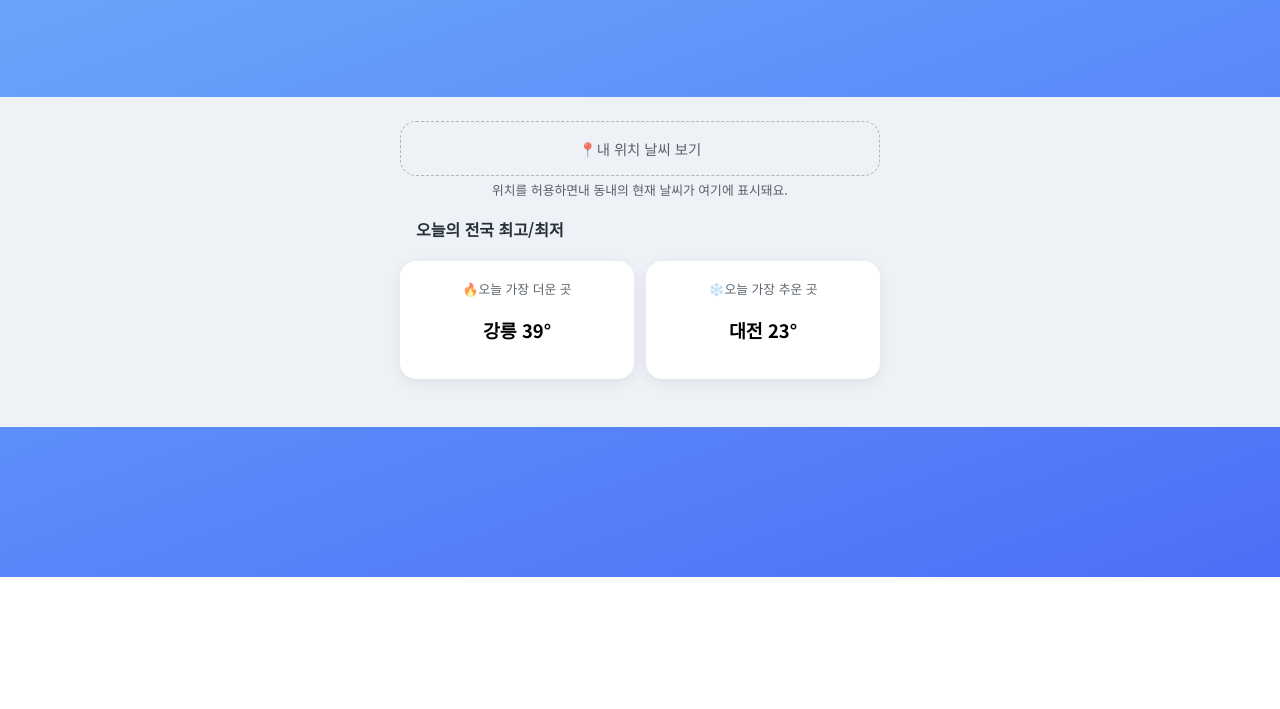
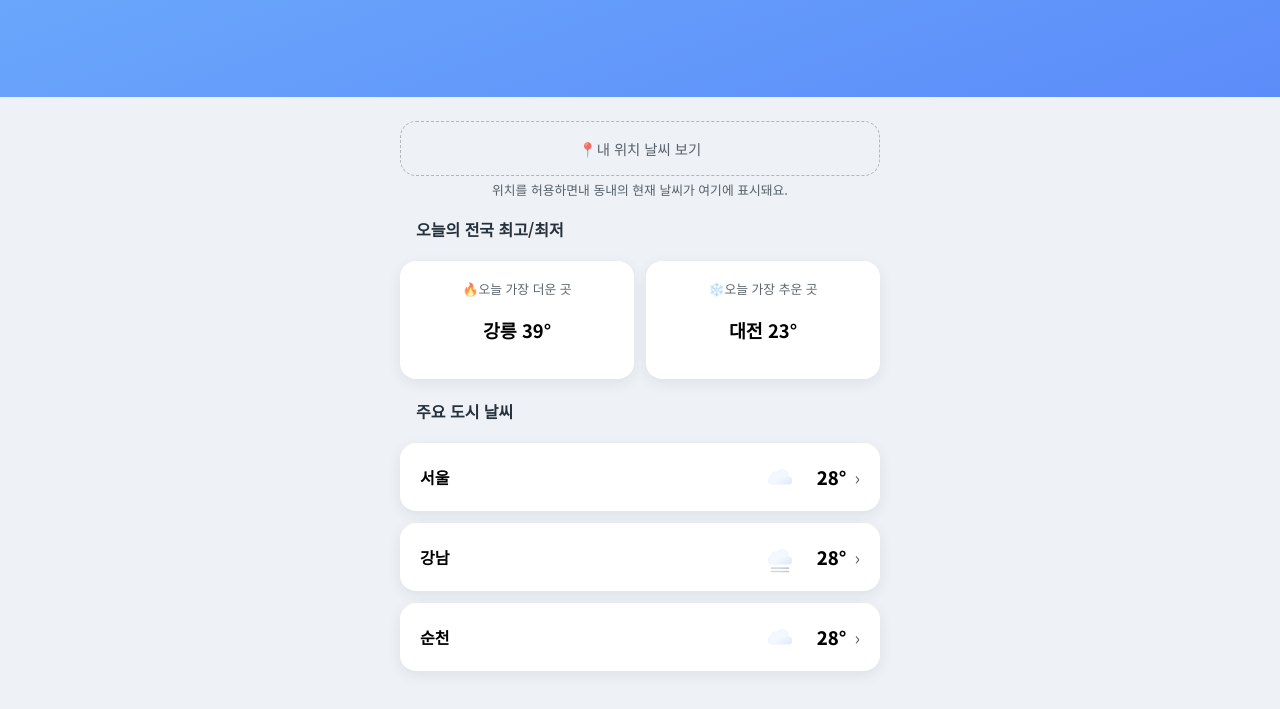
Before and after one commit to ladella-git/weather_project, a plain HTML site: page index.html in a window 1280 px wide. Shown: the part 223-932 px from the top of the page. Before the commit the page ends 800 px from the top, so only its background shows below. Drawn offline with nearby package versions, Linux system fonts and the light colour scheme.

Commit message:
주요도시 리스트 마크업 및 스타일 작성

```diff
--- a/css/style.css
+++ b/css/style.css
@@ -219,3 +219,64 @@ body {
     font-size: var(--fs-lg);
     font-weight: 700;
 }
+
+.city-list {
+    display: flex;
+    flex-direction: column;
+    gap: var(--sp-md)
+}
+
+.city-row {
+    display: flex;
+    align-items: center;
+    justify-content: space-between;
+    width: 100%;
+    background-color: var(--color-white);
+    border: none;
+    border-radius: var(--radius-md);
+    padding: var(--sp-lg) var(--sp-xl);
+    box-shadow: 0 4px 14px rgba(37, 49, 60, 0.08);
+    font-family: inherit;
+    text-align: left;
+    cursor: pointer;
+    transition: 150ms;
+}
+
+.city-row:hover {
+    transform: translateY(-1px);
+    box-shadow: rgba(38, 49, 60, 0.12);
+}
+
+.city-row-name {
+    font-size: var(--fs-base);
+    font-weight: 700;
+}
+
+.city-row-weather {
+    display: flex;
+    align-items: center;
+    gap: var(--sp-sm);
+}
+.city-row-icon {
+    width: 36px;
+    height: 36px;
+}
+
+.city-row-temp {
+    font-size: var(--fs-lg);
+    font-weight: 800;
+    min-width: 40px;
+    text-align: right;
+}
+
+.city-row-chevron {
+    font-size: var(--fs-lg);
+    line-height: 1;
+    color: var(--color-ink-sub);
+}
+
+.extream-card:active,
+.city-row:active {
+    transform: scale(0.98);
+    box-shadow: 0 2px 8px rgba(38, 49, 60, 0.1);
+}
--- a/index.html
+++ b/index.html
@@ -72,12 +72,44 @@
 
                 </div>
 
+                <!-- 주요 도시 날씨 -->
+                 <h2 class="section-title">주요 도시 날씨</h2>
+
+                 <div id="cityList" class="city-list">
+                    <button type="button" class="city-row">
+                        <span class="city-row-name">서울</span>
+                        <span class="city-row-weather">
+                            <img src="./icons/rain.svg" alt="" class="city-row-icon">
+                            <span class="city-row-temp">28°</span>
+                            <span class="city-row-chevron">›</span>
+                        </span>
+                    </button>
+
+                    <button type="button" class="city-row">
+                        <span class="city-row-name">강남</span>
+                        <span class="city-row-weather">
+                            <img src="./icons/fog.svg" alt="" class="city-row-icon">
+                            <span class="city-row-temp">28°</span>
+                            <span class="city-row-chevron">›</span>
+                        </span>
+                    </button>
+
+                    <button type="button" class="city-row">
+                        <span class="city-row-name">순천</span>
+                        <span class="city-row-weather">
+                            <img src="./icons/snow.svg" alt="" class="city-row-icon">
+                            <span class="city-row-temp">28°</span>
+                            <span class="city-row-chevron">›</span>
+                        </span>
+                    </button>
+                 </div>
+
+
                 <div class="footer-home"></div>
             </div>
         </div>
     </div>
 
-    <!-- 디테일 화면: 주간 날씨 + 시간별 날씨 -->
     <div id="screen-detail" class="screen" hidden></div>
 
 </body>
```
